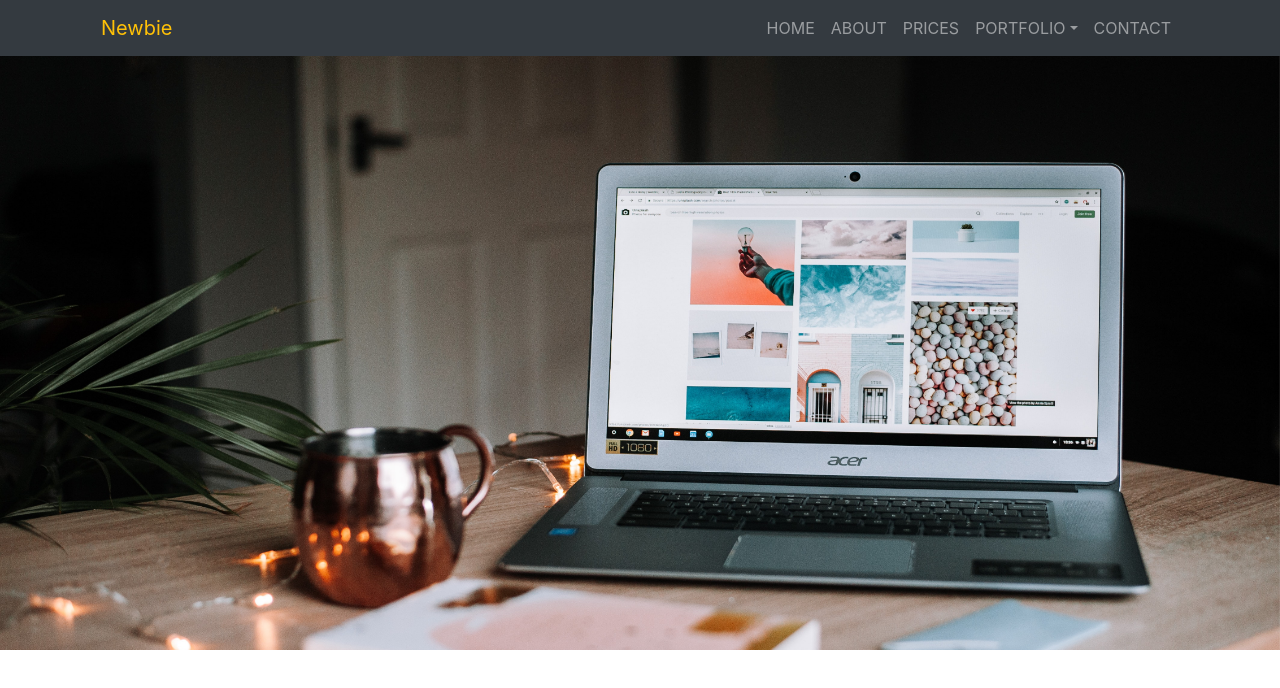
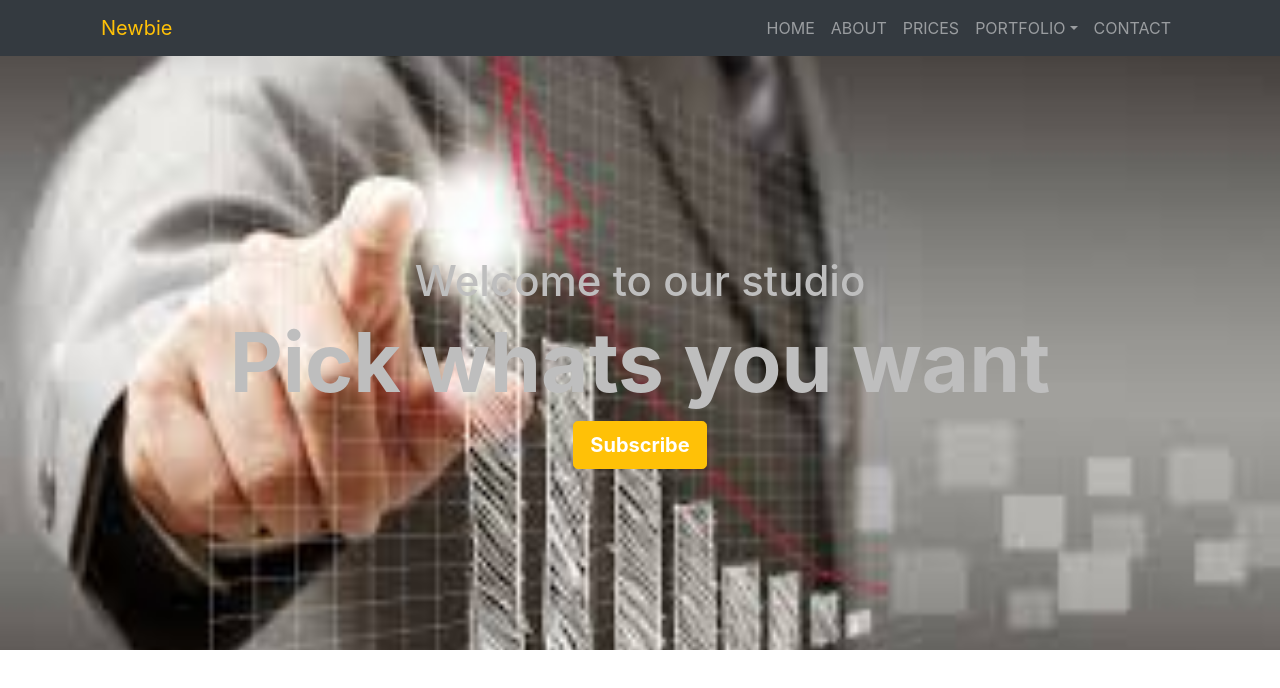
Before and after one commit to shahzain-lab/bootstrap, a React (Create React App) app: page / in a window 1280 px wide. Shown: the top 688 px of the page. Built offline with nearby package versions, Linux system fonts and the light colour scheme.

Commit message:
created header

```diff
--- a/src/App.css
+++ b/src/App.css
@@ -6,3 +6,15 @@
   height: 650px;
   background-attachment: fixed;
 }
+.head{
+  padding-top: 200px;
+  box-sizing: border-box;
+  color: #bebebe;
+}
+.head h2{
+  font-size: 42px;
+}
+.head h1{
+  font-size: 82px;
+  font-weight: bold;
+}
--- a/src/components/Header.tsx
+++ b/src/components/Header.tsx
@@ -28,7 +28,11 @@ export const Header = () => {
        </Navbar>
        </div>
       </nav>
-
+         <div className="container text-center head">
+           <h2>Welcome to our studio</h2>
+           <h1>Pick whats you want</h1>
+           <button className="btn btn-warning text-white btn-lg font-weight-bold">Subscribe</button>
+         </div>
         </div>
     )
 }
```
Also changed, not shown: src/img/head.jpg, 1 other file (tests, documents, lock files or other folders).
